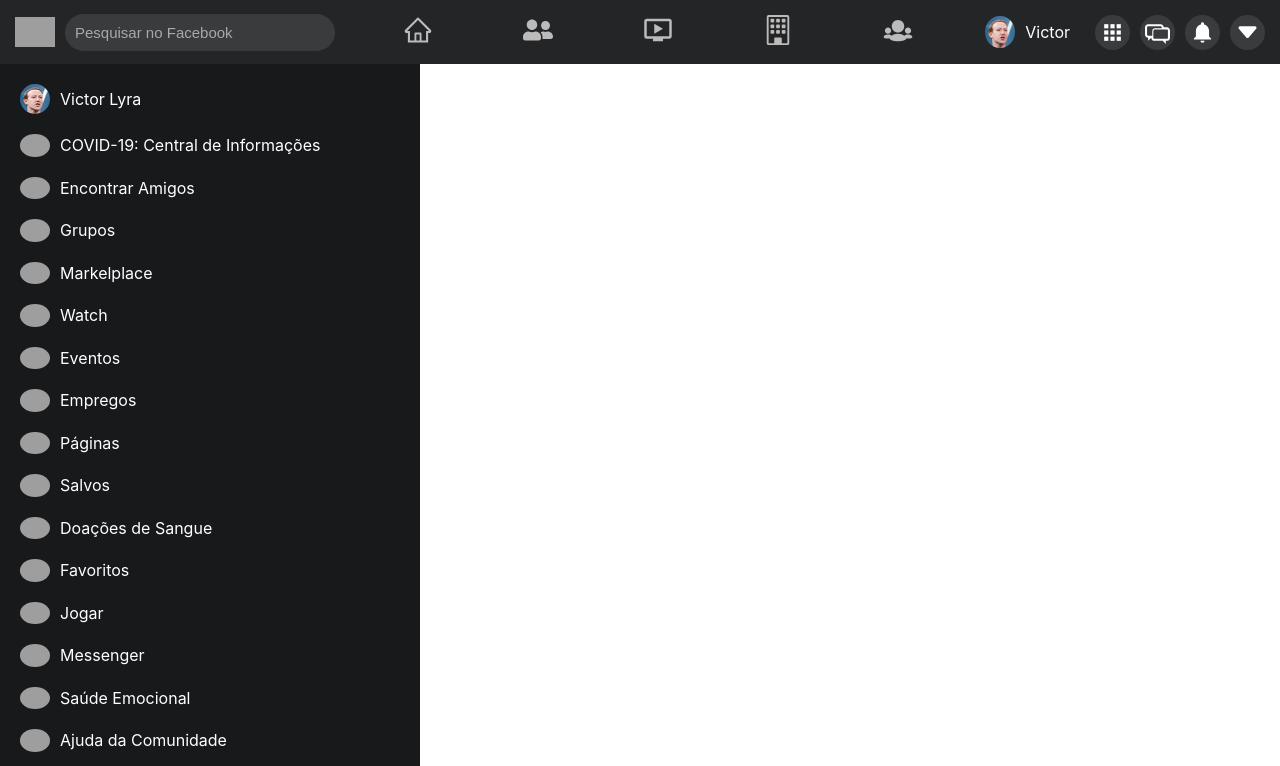
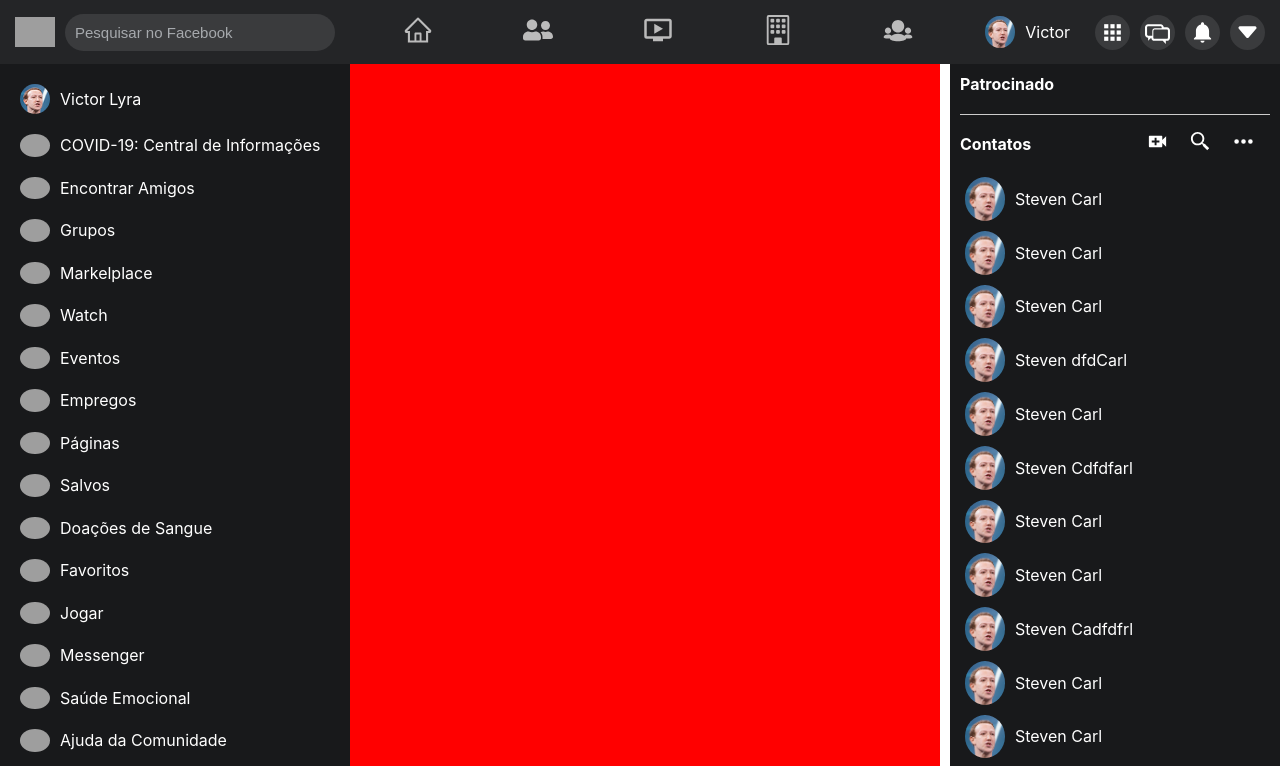
Before and after one commit to muskanmahajan37/Just-training-react, a React (Create React App) app: page / in a window 1280 px wide. Shown: the top 766 px of the page. Built offline with nearby package versions, Linux system fonts and the light colour scheme; grey boxes are pictures that could not be loaded.

Commit message:
estrutura do aplicação

```diff
--- a/src/App.js
+++ b/src/App.js
@@ -1,13 +1,15 @@
 import Header from "./components//Header/Header";
 import Aside from "./components/Aside/Aside";
+import Feed from "./components/Feed/Feed";
+import Contatos from './components/Contatos/Contatos'
 
 function App() {
     return (
         <>
             <Header />
-            <div className="wrapper">
-                <Aside></Aside>
-            </div>
+            <Aside />
+            <Feed />
+            <Contatos/>
         </>
     );
 }
--- a/src/components/Aside/Aside.module.css
+++ b/src/components/Aside/Aside.module.css
@@ -1,9 +1,10 @@
 .aside{
-    position: fixed;
     background: #18191b;
-    width: 420px;
+    margin-top: 64px;
+    width: 350px;
     height: 100%;
     padding: 10px;
     overflow-y: scroll;
     scroll-behavior: unset;
+    position: fixed;
 }
--- /dev/null
+++ b/src/components/Contatos/Contatos.js
@@ -0,0 +1,45 @@
+import styles from './Contatos.module.css';
+import User from './User';
+import { MdVideoCall } from 'react-icons/md';
+import { BiSearchAlt2 } from 'react-icons/bi';
+import { HiDotsHorizontal } from 'react-icons/hi';
+
+const Contatos = () => {
+    return (
+        <div className={styles.contatos}>
+            <div>
+                <p>Patrocinado</p>
+            </div>
+            <div className={styles.items}>
+                <p>Contatos</p>
+                <div>
+                    <MdVideoCall />
+                    <BiSearchAlt2 />
+                    <HiDotsHorizontal/>
+                </div>
+
+            </div>
+            <ul>
+                <User img={'./perfil.jpg'}>Steven Carl</User>
+                <User img={'./perfil.jpg'}>Steven Carl</User>
+                <User img={'./perfil.jpg'}>Steven Carl</User>
+                <User img={'./perfil.jpg'}>Steven dfdCarl</User>
+                <User img={'./perfil.jpg'}>Steven Carl</User>
+                <User img={'./perfil.jpg'}>Steven Cdfdfarl</User>
+                <User img={'./perfil.jpg'}>Steven Carl</User>
+                <User img={'./perfil.jpg'}>Steven Carl</User>
+                <User img={'./perfil.jpg'}>Steven Cadfdfrl</User>
+                <User img={'./perfil.jpg'}>Steven Carl</User>
+                <User img={'./perfil.jpg'}>Steven Carl</User>
+                <User img={'./perfil.jpg'}>Steven Carl</User>
+                <User img={'./perfil.jpg'}>Steven Carl</User>
+                <User img={'./perfil.jpg'}>Steven Carl</User>
+                <User img={'./perfil.jpg'}>Steven Carl</User>
+                <User img={'./perfil.jpg'}>Steven Carl</User>
+                <User img={'./perfil.jpg'}>Steven Carl</User>
+            </ul>
+        </div>
+    )
+}
+
+export default Contatos;
--- /dev/null
+++ b/src/components/Contatos/Contatos.module.css
@@ -0,0 +1,47 @@
+.contatos{
+    padding: 10px;
+    margin-top: 64px;
+    background: #18191b;
+    width: 330px;
+    position: fixed;
+    right: 0;
+    top: 0;
+    overflow-y: scroll;
+    height: 100%;
+    padding: 10px;
+    overflow-y: scroll;
+    scroll-behavior: unset;
+    position: fixed;
+    color: white;
+}
+
+.contatos div:first-child{
+    padding: 0px 0px 20px 0px;
+    font-weight: bolder;
+    border-bottom: 1px solid #ccc;
+}
+
+
+.items{
+    display: flex;
+    justify-content: space-between;
+    align-items: center;
+    font-weight: bolder;
+    padding: 10px 0;
+
+}
+
+.items :last-child svg{
+    margin-right: 10px;
+}
+
+.items svg{
+    cursor: pointer;
+    padding: 5px;
+    border-radius: 100%;
+    font-size: 33px;
+}
+
+.items svg:hover{
+    background: #414347;
+}
--- /dev/null
+++ b/src/components/Contatos/User.js
@@ -0,0 +1,13 @@
+import styles from './User.module.css'
+
+const User = (props) => {
+    return (
+        <li className={styles.user}>
+            <img src={props.img}></img>
+            <span>{ props.children }</span>
+        </li>
+
+    )
+}
+
+export default User;
--- /dev/null
+++ b/src/components/Contatos/User.module.css
@@ -0,0 +1,20 @@
+.user img{
+    width: 40px;
+    border-radius: 100%;
+    margin-right: 10px;
+}
+
+.user{
+    cursor: pointer;
+    display: flex;
+    align-items: center;
+    justify-content: flex-start;
+    width: 100%;
+    color: white;
+    padding: 5px;
+    border-radius: 10px;
+}
+
+.user:hover{
+    background: #3a3b3d;
+}
--- /dev/null
+++ b/src/components/Feed/Feed.js
@@ -0,0 +1,11 @@
+import styles from './Feed.module.css';
+
+const Feed = () => {
+    return (
+        <div className={styles.feed}>
+                sfsdfs
+        </div>
+    )
+}
+
+export default Feed
--- /dev/null
+++ b/src/components/Feed/Feed.module.css
@@ -0,0 +1,7 @@
+.feed{
+    width: 600px;
+    background: red;
+    height: 1000px;
+    padding: 10px;
+    margin: 0 auto;
+}
--- a/src/components/Header/Header.module.css
+++ b/src/components/Header/Header.module.css
@@ -1,9 +1,11 @@
 .header{
     padding: 5px 15px;
     background: #242527;
+    width: 100%;
     display: flex;
     align-items: center;
     justify-content: space-between;
+    position: fixed;
 }
 
 .header img{
```
Also changed, not shown: src/index.css (line endings or trailing spaces).
